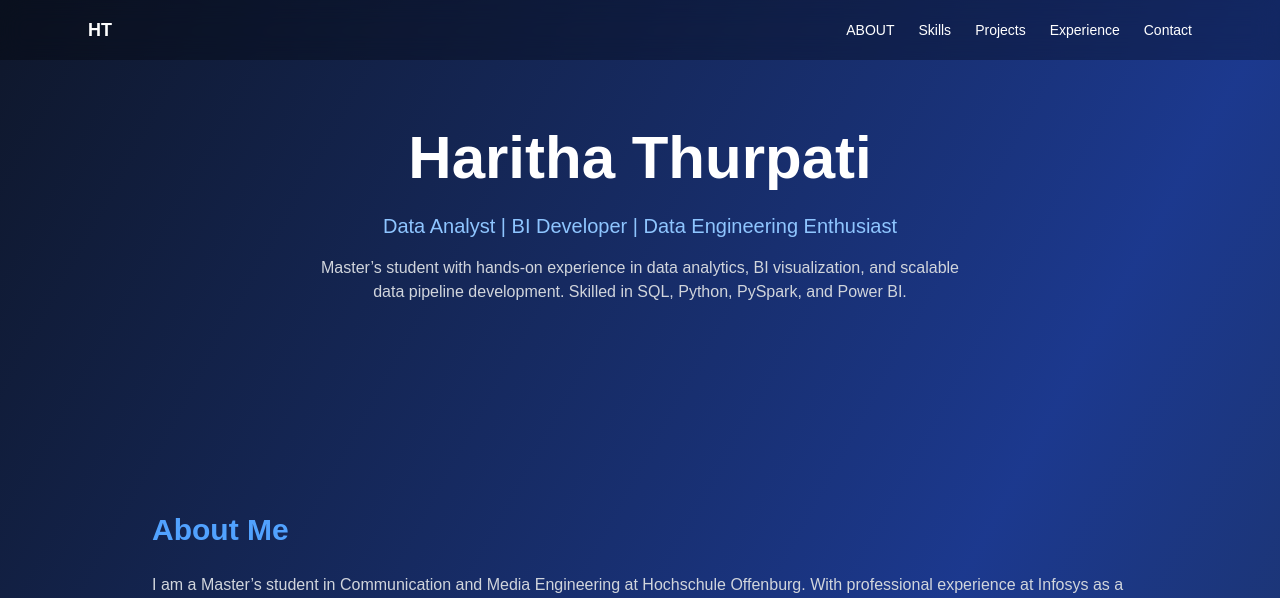
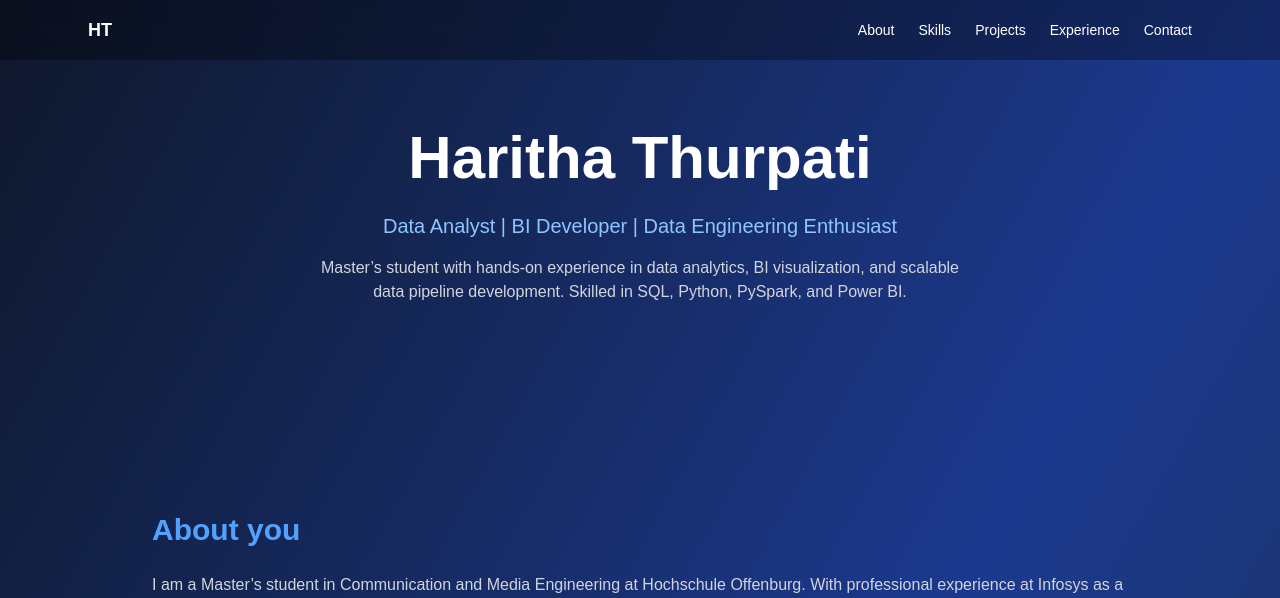
Before and after one commit to harithagm2419/haritha-portfolio_1, a Next.js app: page / in a window 1280 px wide. Shown: the top 598 px of the page. Built offline with nearby package versions, Linux system fonts and the light colour scheme.

Commit message:
Update page.tsx

```diff
--- a/app/page.tsx
+++ b/app/page.tsx
@@ -6,7 +6,7 @@ export default function Home() {
   <div className="max-w-6xl mx-auto px-6 py-4 flex justify-between items-center">
     <h1 className="font-bold text-lg">HT</h1>
     <div className="space-x-6 text-sm">
-      <a href="#about" className="hover:text-blue-400">ABOUT</a>
+      <a href="#about" className="hover:text-blue-400">About</a>
       <a href="#skills" className="hover:text-blue-400">Skills</a>
       <a href="#projects" className="hover:text-blue-400">Projects</a>
       <a href="#experience" className="hover:text-blue-400">Experience</a>
@@ -32,7 +32,7 @@ export default function Home() {
 
       {/* ABOUT SECTION */}
       <section id="about" className="py-20 px-6 max-w-5xl mx-auto">
-        <h2 className="text-3xl font-semibold mb-6 text-blue-400">About Me</h2>
+        <h2 className="text-3xl font-semibold mb-6 text-blue-400">About you</h2>
         <p className="text-gray-300 leading-relaxed">
           I am a Master’s student in Communication and Media Engineering at Hochschule Offenburg.
           With professional experience at Infosys as a Data Analyst and BI Analyst,
```
